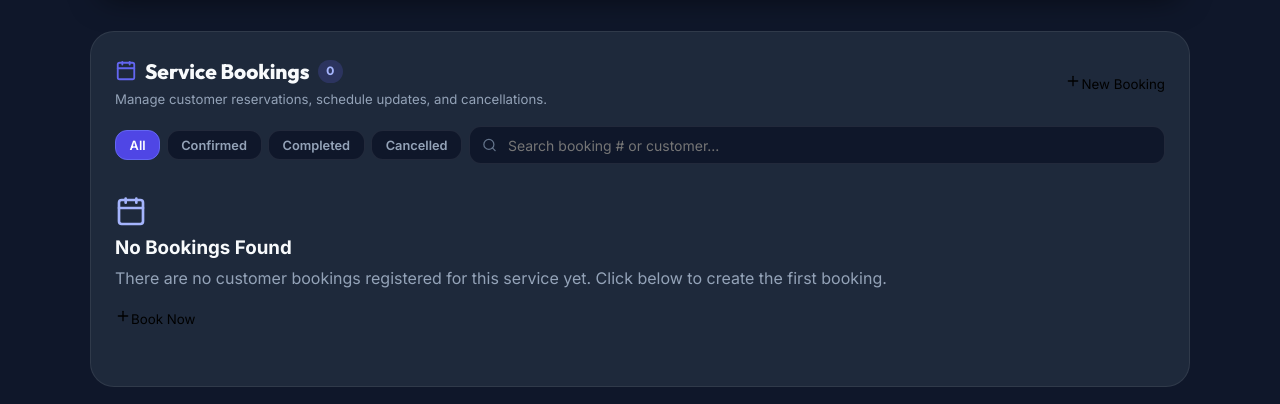
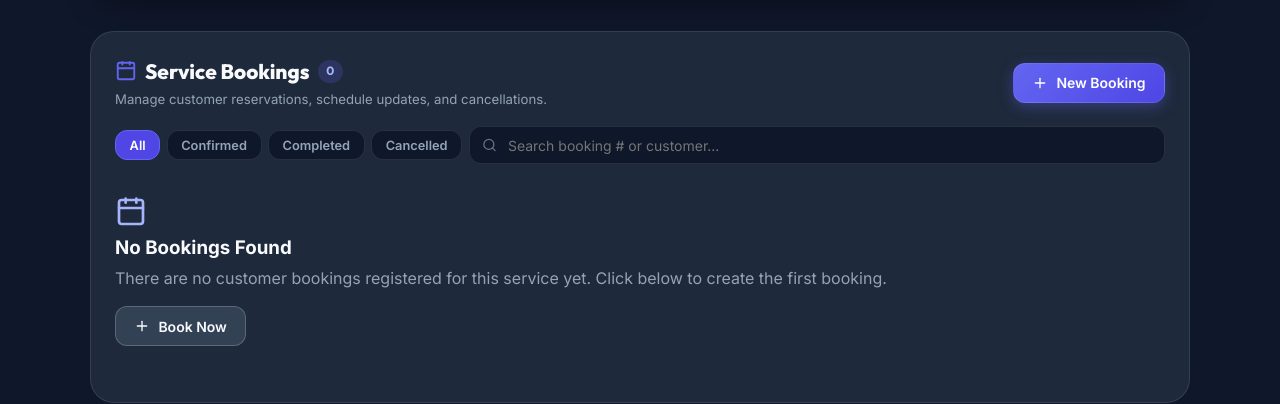
Before and after one commit to rakshyabelbase/customer_service_booking, a React (Vite) app: page /services/service-002 in a window 1280 px wide. Shown: the part 468-872 px from the top of the page. Built offline with nearby package versions, Linux system fonts and the light colour scheme.

Commit message:
Style shared buttons and slots

```diff
--- a/src/index.css
+++ b/src/index.css
@@ -1,17 +1,46 @@
 @import url('https://fonts.googleapis.com/css2?family=Inter:wght@300;400;500;600;700;800&family=Outfit:wght@500;600;700;800&display=swap');
 
 :root {
-  /* Color Palette */
+  /* Core Semantic Color Tokens (Dark Theme - WCAG AA compliant) */
+  --color-bg-base: #0f172a;
+  --color-bg-surface: #1e293b;
+  --color-bg-surface-raised: #334155;
+  --color-bg-muted: rgba(255, 255, 255, 0.05);
+
+  --color-text-primary: #f8fafc;
+  --color-text-secondary: #cbd5e1;
+  --color-text-muted: #94a3b8;
+  --color-text-disabled: #64748b;
+  --color-text-inverse: #ffffff;
+
+  --color-primary: #6366f1;
+  --color-primary-hover: #4f46e5;
+  --color-primary-light: #a5b4fc;
+  --color-primary-bg: rgba(99, 102, 241, 0.15);
+
+  --color-success: #34d399;
+  --color-success-bg: rgba(16, 185, 129, 0.15);
+  --color-warning: #fbbf24;
+  --color-warning-bg: rgba(245, 158, 11, 0.15);
+  --color-danger: #f87171;
+  --color-danger-bg: rgba(244, 63, 94, 0.15);
+  --color-info: #60a5fa;
+  --color-info-bg: rgba(59, 130, 246, 0.15);
+
+  --color-border-subtle: rgba(255, 255, 255, 0.1);
+  --color-border-strong: rgba(255, 255, 255, 0.2);
+
+  /* Legacy Variable Aliases for Backward Compatibility */
   --font-sans: 'Inter', system-ui, -apple-system, sans-serif;
   --font-heading: 'Outfit', sans-serif;
 
-  --bg-app: #0f172a;
-  --bg-surface: #1e293b;
-  --bg-surface-elevated: #334155;
+  --bg-app: var(--color-bg-base);
+  --bg-surface: var(--color-bg-surface);
+  --bg-surface-elevated: var(--color-bg-surface-raised);
   --bg-glass: rgba(30, 41, 59, 0.75);
 
-  --primary-500: #6366f1;
-  --primary-600: #4f46e5;
+  --primary-500: var(--color-primary);
+  --primary-600: var(--color-primary-hover);
   --primary-700: #4338ca;
   --primary-glow: rgba(99, 102, 241, 0.35);
 
@@ -23,11 +52,11 @@
   --rose-600: #e11d48;
   --rose-glow: rgba(244, 63, 94, 0.3);
 
-  --text-main: #f8fafc;
-  --text-muted: #94a3b8;
-  --text-subtle: #64748b;
-
-  --border-light: rgba(255, 255, 255, 0.08);
+  --text-main: var(--color-text-primary);
+  --text-muted: var(--color-text-muted);
+  --text-subtle: var(--color-text-disabled);
+
+  --border-light: var(--color-border-subtle);
   --border-focus: rgba(99, 102, 241, 0.5);
 
   --radius-sm: 8px;
@@ -1284,41 +1313,67 @@ input, select, textarea {
 }
 
 .slot-card {
-  background: var(--bg-app);
-  border: 1px solid var(--border-light);
-  border-radius: var(--radius-md);
-  padding: 0.75rem;
+  background: var(--color-bg-surface);
+  border: 1px solid var(--color-border-subtle);
+  border-radius: var(--radius-md);
+  padding: 0.85rem;
   display: flex;
   flex-direction: column;
-  gap: 0.25rem;
+  gap: 0.35rem;
   transition: var(--transition-fast);
   text-align: left;
+  position: relative;
+}
+
+.slot-available {
+  background: rgba(16, 185, 129, 0.08);
+  border-color: rgba(16, 185, 129, 0.3);
+  color: var(--color-text-primary);
+  cursor: pointer;
 }
 
 .slot-available:hover {
-  border-color: var(--emerald-500);
-  background: rgba(16, 185, 129, 0.08);
+  border-color: var(--color-success);
+  background: rgba(16, 185, 129, 0.16);
+  transform: translateY(-1px);
 }
 
 .slot-selected {
-  border-color: var(--emerald-500) !important;
-  background: rgba(16, 185, 129, 0.2) !important;
+  border-color: var(--color-success) !important;
+  background: rgba(16, 185, 129, 0.22) !important;
   box-shadow: 0 0 12px var(--emerald-glow);
 }
 
 .slot-booked {
-  opacity: 0.4;
+  background: rgba(15, 23, 42, 0.6);
+  border-color: rgba(255, 255, 255, 0.06);
+  opacity: 0.75;
   cursor: not-allowed;
 }
 
 .slot-time {
   font-weight: 700;
   font-size: 0.875rem;
+  color: var(--color-text-primary);
+  display: flex;
+  align-items: center;
+  gap: 0.4rem;
 }
 
 .slot-status {
-  font-size: 0.7rem;
-  color: var(--text-subtle);
+  font-size: 0.75rem;
+  font-weight: 600;
+  display: flex;
+  align-items: center;
+  gap: 0.3rem;
+}
+
+.slot-status-available {
+  color: #34d399;
+}
+
+.slot-status-booked {
+  color: #94a3b8;
 }
 
 .booking-subform {
@@ -1890,3 +1945,152 @@ input, select, textarea {
   border-radius: var(--radius-sm);
 }
 .btn-icon-subtle:hover { color: var(--text-main); }
+
+/* ==========================================================================
+   BUTTON SYSTEM (VARIANTS, SIZES, SPACING & HIERARCHY)
+   ========================================================================== */
+
+.btn {
+  display: inline-flex;
+  align-items: center;
+  justify-content: center;
+  gap: 0.5rem;
+  font-family: var(--font-sans);
+  font-weight: 600;
+  border-radius: var(--radius-md);
+  border: 1px solid transparent;
+  cursor: pointer;
+  white-space: nowrap;
+  user-select: none;
+  text-decoration: none;
+  transition: background-color var(--transition-fast), border-color var(--transition-fast), box-shadow var(--transition-fast), transform var(--transition-fast), opacity var(--transition-fast);
+  outline: none;
+}
+
+.btn:focus-visible {
+  outline: 2px solid var(--color-primary-light);
+  outline-offset: 2px;
+}
+
+/* SIZES (Minimum 40px touch target for md/lg) */
+.btn-sm {
+  height: 32px;
+  padding: 0 0.75rem;
+  font-size: 0.8rem;
+  border-radius: var(--radius-sm);
+}
+
+.btn-md {
+  height: 40px;
+  padding: 0 1.15rem;
+  font-size: 0.875rem;
+  border-radius: var(--radius-md);
+}
+
+.btn-lg {
+  height: 48px;
+  padding: 0 1.5rem;
+  font-size: 1rem;
+  border-radius: var(--radius-md);
+}
+
+.btn-full {
+  width: 100%;
+}
+
+/* VARIANTS */
+/* Primary Action (Filled Brand Indigo, High Contrast Text) */
+.btn-primary {
+  background: linear-gradient(135deg, var(--color-primary), var(--color-primary-hover));
+  color: var(--color-text-inverse);
+  box-shadow: 0 4px 14px var(--primary-glow);
+  border-color: rgba(255, 255, 255, 0.1);
+}
+
+.btn-primary:hover:not(:disabled) {
+  background: linear-gradient(135deg, var(--color-primary-hover), #4338ca);
+  box-shadow: 0 6px 18px var(--primary-glow);
+  transform: translateY(-1px);
+}
+
+.btn-primary:active:not(:disabled) {
+  transform: translateY(0);
+}
+
+/* Secondary Action (Subtle Fill + Border, Legible Contrast > 9:1) */
+.btn-secondary {
+  background: var(--color-bg-surface-raised);
+  color: var(--color-text-primary);
+  border-color: var(--color-border-strong);
+}
+
+.btn-secondary:hover:not(:disabled) {
+  background: rgba(255, 255, 255, 0.12);
+  border-color: rgba(255, 255, 255, 0.3);
+  color: #ffffff;
+}
+
+/* Ghost / Tertiary Action (Text-only or Minimal Hover Fill) */
+.btn-ghost {
+  background: transparent;
+  color: var(--color-text-secondary);
+  border-color: transparent;
+}
+
+.btn-ghost:hover:not(:disabled) {
+  background: var(--color-bg-muted);
+  color: var(--color-text-primary);
+}
+
+/* Danger Action (Rose Red Filled or Solid Border) */
+.btn-danger {
+  background: linear-gradient(135deg, #e11d48, #be123c);
+  color: #ffffff;
+  box-shadow: 0 4px 14px var(--rose-glow);
+  border-color: rgba(244, 63, 94, 0.3);
+}
+
+.btn-danger:hover:not(:disabled) {
+  background: linear-gradient(135deg, #f43f5e, #e11d48);
+  box-shadow: 0 6px 18px var(--rose-glow);
+  transform: translateY(-1px);
+}
+
+/* DISABLED STATE (Never confused with normal Secondary state) */
+.btn:disabled,
+.btn.btn-disabled {
+  opacity: 0.5;
+  cursor: not-allowed;
+  transform: none !important;
+  box-shadow: none !important;
+}
+
+/* BUTTON GROUP LAYOUT HELPER */
+.btn-group {
+  display: flex;
+  align-items: center;
+  gap: 0.85rem; /* 14px gap - satisfying 12-16px rule */
+}
+
+.btn-group-right {
+  justify-content: flex-end;
+}
+
+.btn-group-full {
+  width: 100%;
+}
+
+.btn-group-full > .btn {
+  flex: 1;
+}
+
+@media (max-width: 640px) {
+  .btn-group-responsive {
+    flex-direction: column-reverse;
+    align-items: stretch;
+    gap: 0.75rem;
+  }
+  .btn-group-responsive > .btn {
+    width: 100%;
+  }
+}
```
